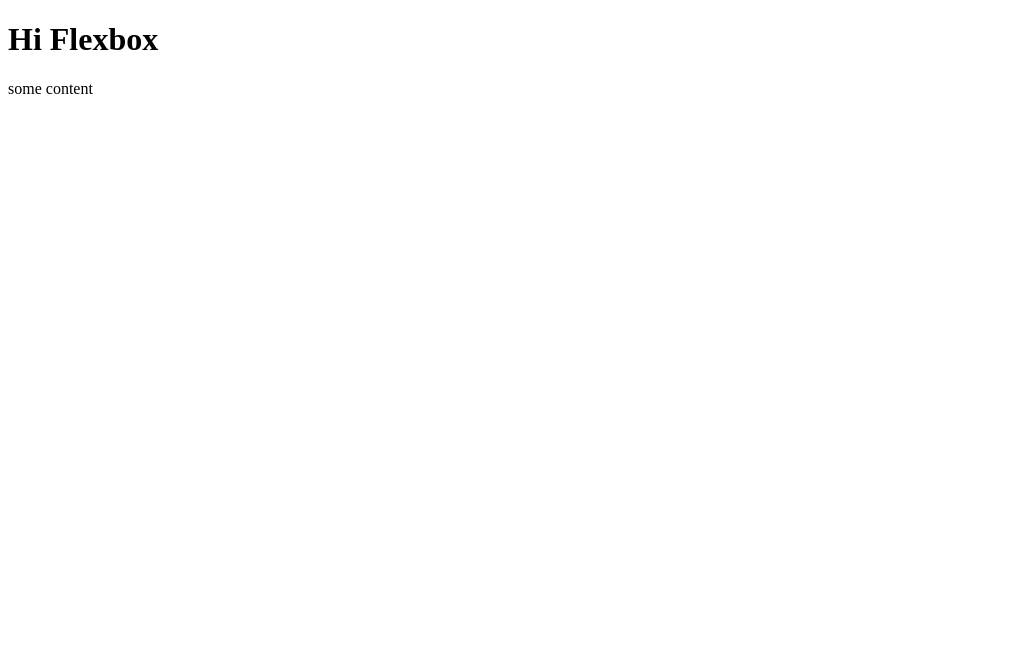
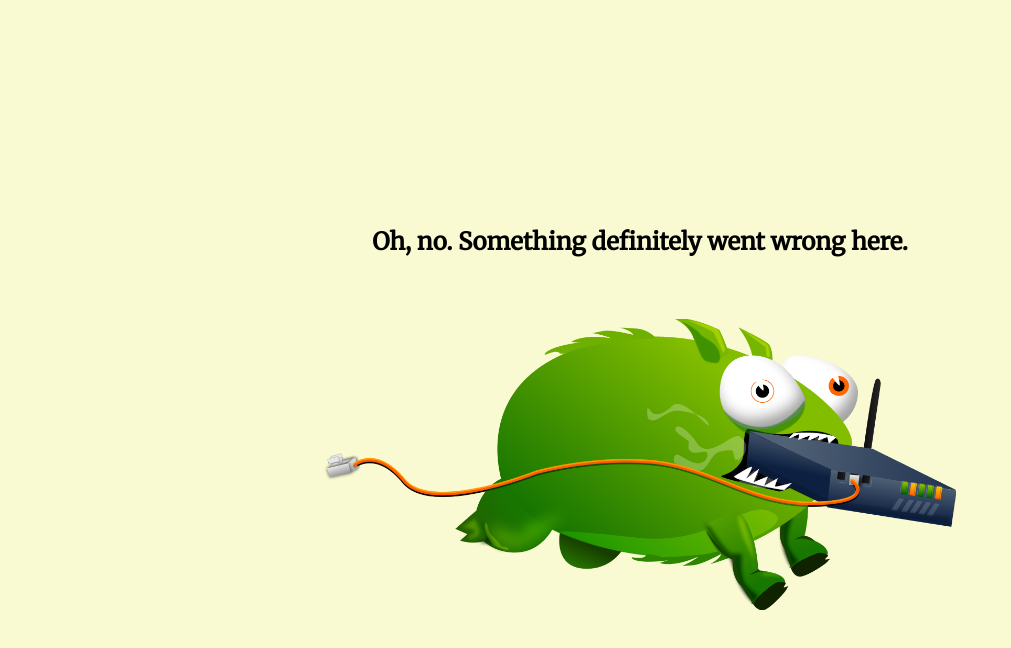
Before and after one commit to XeinMaster/flex-direction, a plain HTML site: page index.html in a window 1280 px wide. Shown: the whole page, without its empty margins (0-1011 px from the left). Drawn offline with Linux system fonts and the light colour scheme.

Commit message:
first commit

```diff
--- a/index.html
+++ b/index.html
@@ -4,13 +4,29 @@
         <meta charset="UTF-8">
         <meta http-equiv="X-UA-Compatible" content="IE=edge">
         <meta name="viewport" content="width=device-width, initial-scale=1.0">
-        <title>Flexbox</title>
+
+        <link href="https://fonts.googleapis.com/css2?family=Merriweather" rel="stylesheet">
+
+
+        <link rel="stylesheet" href="styles/common.css">
+        <link rel="stylesheet" href="styles/wrapper.css">
+
+        <title>Error</title>
     </head>
+
     <body>
 
-        <h1>Hi Flexbox</h1>
+        <div class="error-wrapper">
 
-        <p>some content</p>
+            <div class="error-heading">
+
+                <h2>Oh, no. Something definitely went wrong here.</h2>
+
+            </div>
+
+            <img src="images/tbot.png" id="image1" alt="Uy, ¿esto tampoco carga?">
+
+        </div>
 
     </body>
 </html>
--- /dev/null
+++ b/styles/common.css
@@ -0,0 +1,4 @@
+body {
+    background-color: lightgoldenrodyellow;
+    font-family: 'Merriweather', serif;
+}
--- /dev/null
+++ b/styles/wrapper.css
@@ -0,0 +1,15 @@
+.error-wrapper {
+    display: flex;
+    justify-content: center;
+    align-items: center;
+    height: 100vh;
+    flex-direction: column;
+}
+
+.error-wrapper > .error-heading {
+    margin-bottom: 42px;
+}
+
+#image1 {
+    width: 50%;
+}
```
Also changed, not shown: images/tbot.png (added).
